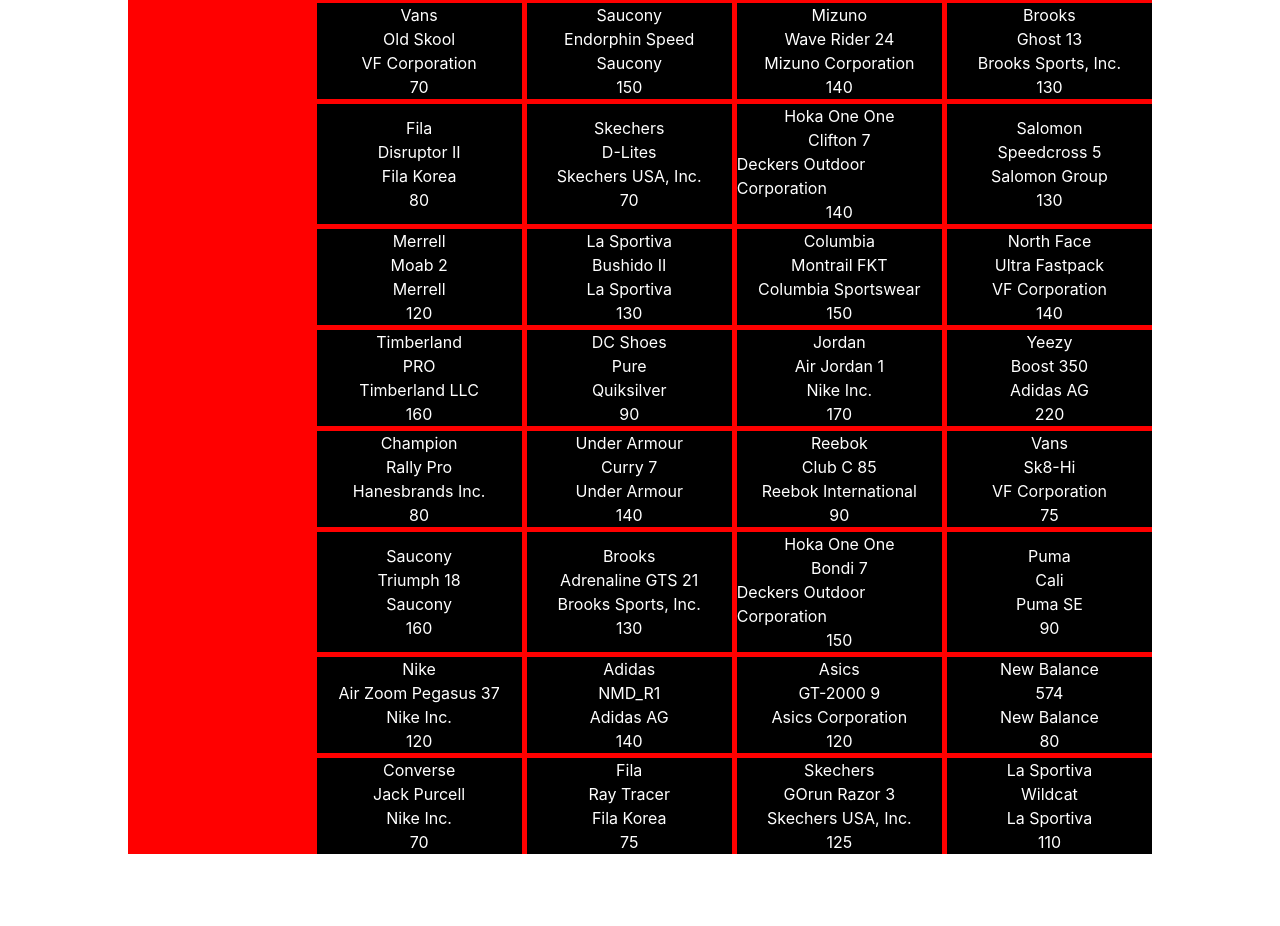
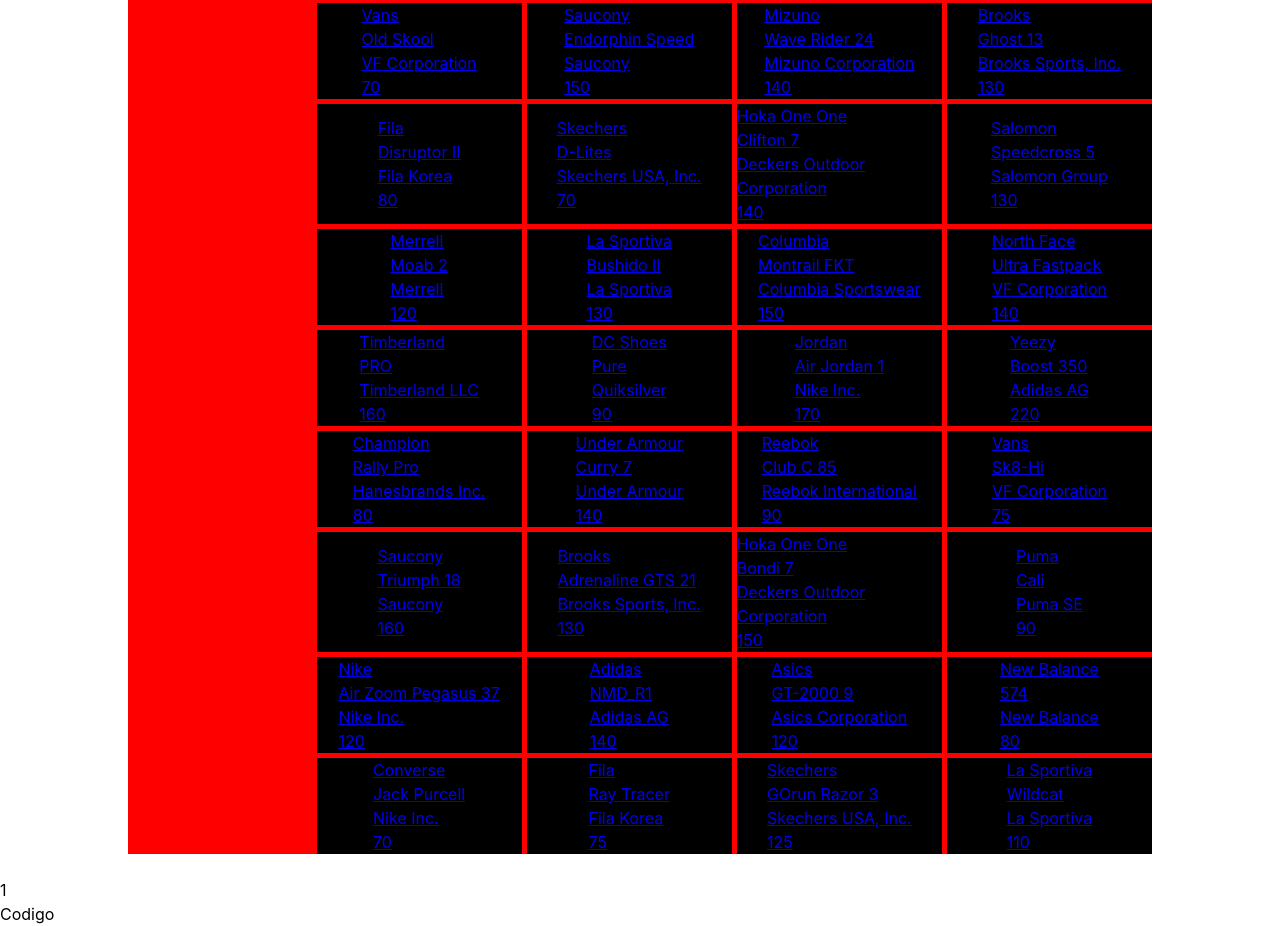
Before and after one commit to Josecahuana/finalProject, a React (Vite) app: page /sneaker/1 in a window 1280 px wide. Shown: the part 379-1305 px from the top of the page. Before the commit the page ends 1233 px from the top, so only its background shows below. Built offline with nearby package versions, Linux system fonts and the light colour scheme.

Commit message:
Modified App.js

```diff
--- a/src/App.jsx
+++ b/src/App.jsx
@@ -1,12 +1,14 @@
 import menu from './assets/img/menu.svg'
 import project from './assets/img/project.jpeg'
-
 import sneakers from './assets/components/data'
+import { BrowserRouter as Router, Routes, Route, Link } from 'react-router-dom'
+import { SneakerPage } from './assets/components/SneakerPage'
 
 import './App.css'
 
 export const App = () => {
   return (
+    <Router>
       <>
         <header className='menu__header'>
           <div className='menu__'>
@@ -85,11 +87,13 @@
               {
                 sneakers.map((sneaker) => {
                   return (
-                  <div className='product__data' onClick={()=> handleClick()} >
+                    <div className='product__data' >
+                      <Link to={`/sneaker/${sneaker.id}`}>
                         <p>{sneaker.marca} </p>
                         <p>{sneaker.nombre} </p>
                         <p>{sneaker.empresa} </p>
                         <p>{sneaker.precio}</p>
+                      </Link>
                     </div>
                   )
                 })
@@ -97,7 +101,10 @@
             </section>
           </section>
         </main>
-
+        <Routes>
+          <Route path='/sneaker/:id' element={<SneakerPage />} />
+        </Routes>
       </>
+    </Router>
   )
 }
--- a/src/assets/components/SneakerPage.jsx
+++ b/src/assets/components/SneakerPage.jsx
@@ -1,25 +1,26 @@
-import { Link } from 'react-router-dom';
+import { useParams } from 'react-router-dom';
 import './SneakerPage.css'
 
 export const SneakerPage = ({ data }) => {
+
+    let params = useParams();
     return (
         <>
-            <Link>
+
                 <section className="snaker__img">
                     <img src="" alt="" />
                     <div>
-
+                        {params.id}
                     </div>
                 </section>
                 <section>
                     <div>
-                        <p>{marca}</p>
-                        <p>Codigo:{Math.radom}</p>
+                        <p></p>
+                        <p>Codigo</p>
                     </div>
-                    <h3>{nombre}</h3>
+                    <h3></h3>
 
                 </section>
-            </Link>
         </>
     )
 }
--- a/src/main.jsx
+++ b/src/main.jsx
@@ -1,11 +1,10 @@
 import React from 'react'
 import ReactDOM from 'react-dom/client'
 import {App} from './App.jsx'
-import { BrowserRouter } from 'react-router-dom'
 import './index.css'
 
 ReactDOM.createRoot(document.getElementById('root')).render(
-  <BrowserRouter>
+  <React.StrictMode>
     <App />
-  </BrowserRouter>,
+  </React.StrictMode>,
 )
```
Lines whose indentation alone changed are shown as unchanged.
